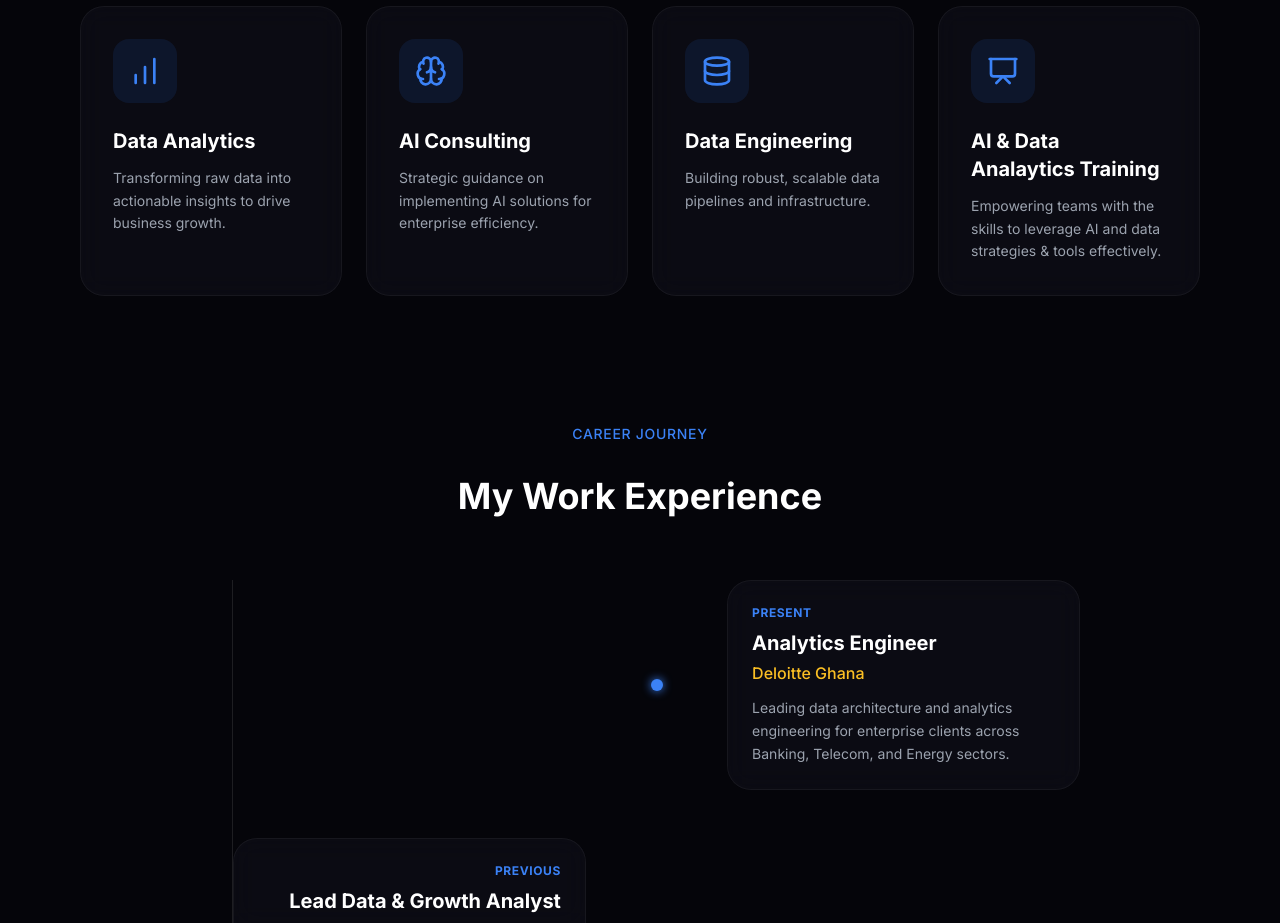
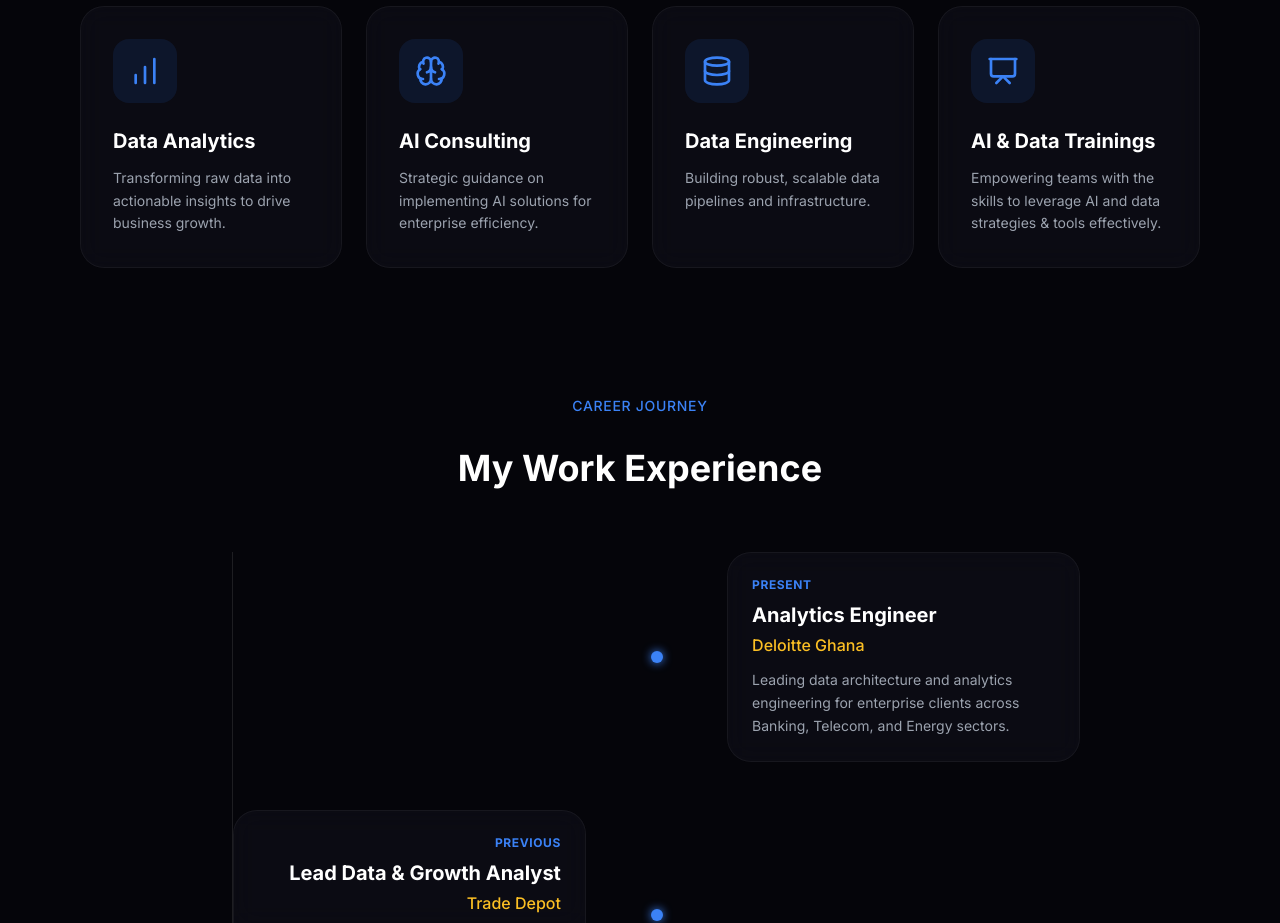
Before and after one commit to Richie123456/richard-quainoo, a React (Vite) app in the folder richard-quainoo/: page / in a window 1280 px wide. Shown: the part 2060-2983 px from the top of the page. Built offline with nearby package versions, Linux system fonts and the light colour scheme.

Commit message:
Fix typo in AI & Data Analytics Training title

```diff
--- a/richard-quainoo/src/components/Services.tsx
+++ b/richard-quainoo/src/components/Services.tsx
@@ -18,7 +18,7 @@ export default function Services() {
       icon: <Database className="w-8 h-8 text-[var(--color-accent)]" />
     },
     {
-      title: "AI & Data Analaytics Training",
+      title: "AI & Data Trainings",
       description: "Empowering teams with the skills to leverage AI and data strategies & tools effectively.",
       icon: <Presentation className="w-8 h-8 text-[var(--color-accent)]" />
     }
```
